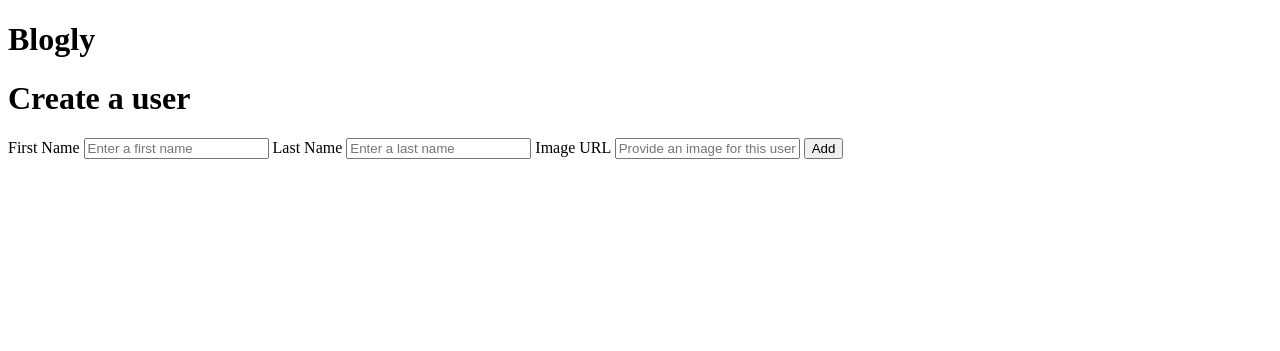
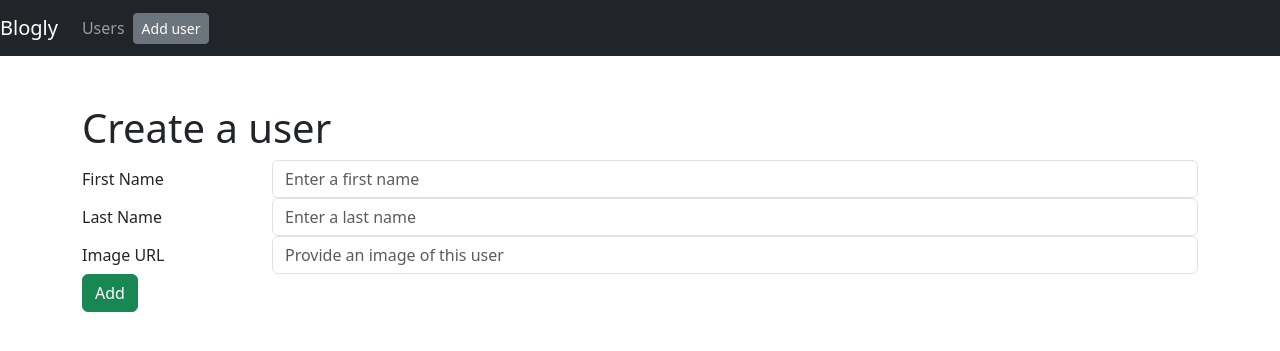
Before and after one commit to Leigh-AnneN/SQLAlchemy-Exercise_1, a Flask app: page /users/new in a window 1280 px wide. Shown: the top 351 px of the page. Run offline with Flask 3, Linux system fonts and the light colour scheme; some libraries are stand-ins or nearby versions.

Commit message:
secondcommit_ex_2

```diff
--- a/app.py
+++ b/app.py
@@ -1,8 +1,8 @@
 """Blogly application."""
 
-from flask import Flask,request, redirect, render_template
+from flask import Flask,request, redirect, render_template, flash
 from flask_debugtoolbar import DebugToolbarExtension
-from models import db, connect_db, User
+from models import db, connect_db, User, Post
 
 app = Flask(__name__)
 app.app_context().push()
@@ -63,7 +63,7 @@ def users_edit(user_id):
 
 @app.route('/users/<int:user_id>/edit', methods=["POST"])
 def edit_user(user_id):
-    """HAndles form submission for updating an existing user"""
+    """Handles form submission for updating an existing user"""
 
     user = User.query.get_or_404(user_id)
     user.first_name = request.form['first_name']
@@ -84,3 +84,24 @@ def delete_user(user_id):
     db.session.commit()
 
     return redirect("/users")
+
+@app.route('/users/<int:user_id>/posts/new')
+def posts_new_form(user_id):
+    """Show form to add a post for that specific user."""
+    user= User.query.get_or_404(user_id)
+    return render_template ("posts/new.html", user=user)
+
+@app.route('/users/<int:user_id>/posts/new', methods=["POST"])
+def posts_new(user_id):
+    """Handle form submission for creating a new post for a specific user"""
+
+    user = User.query.get_or_404(user_id)
+    new_post = Post(title=request.form['title'],
+                    content=request.form['content'],
+                    user=user)
+
+    db.session.add(new_post)
+    db.session.commit()
+    flash(f"Post '{new_post.title}' added.")
+
+    return redirect(f"/users/{user_id}")
--- a/templates/base.html
+++ b/templates/base.html
@@ -1,13 +1,31 @@
 <!DOCTYPE html>
 <html lang="en">
 <head>
-    <meta charset="UTF-8">
-    <meta http-equiv="X-UA-Compatible" content="IE=edge">
-    <meta name="viewport" content="width=device-width, initial-scale=1.0">
-    <title>{% block title %} {% endblock %}</title>
+  <meta charset="UTF-8">
+  <title>
+    Blogly &ndash; {% block title %}{% endblock %}
+  </title>
+  <link rel="stylesheet"
+        href="https://unpkg.com/bootstrap/dist/css/bootstrap.css">
+  <link rel="stylesheet" href="/static/style.css">
 </head>
+
 <body>
-    <h1>Blogly</h1>
-    {% block content %} {%endblock%}
+<nav class="navbar navbar-expand-lg navbar-dark bg-dark">
+  <a class="navbar-brand" href="/">Blogly</a>
+  <ul class="navbar-nav">
+    <li class="nav-item"><a class="nav-link" href="/users">Users</a></li>
+  </ul>
+  <ul class="navbar-nav ml-auto">
+    <li class="nav-item">
+      <a class="btn btn-sm btn-secondary" href="/users/new">Add user</a>
+    </li>
+  </ul>
+</nav>
+<div class="container mt-5">
+  {% block content %}
+  <!-- put the content here -->
+  {% endblock %}
+</div>
 </body>
 </html>
--- a/templates/users/edit.html
+++ b/templates/users/edit.html
@@ -41,7 +41,7 @@
 
 <div class="form-group text-right">
     <a href="/users" class="btn btn-outline-info">Cancel</a>
-    <button type="submit" class="btn btn-success">Save</button>
+    <button type="submit" class="btn btn-outline-primary">Save</button>
   </div>
 
 
--- a/templates/users/index.html
+++ b/templates/users/index.html
@@ -12,7 +12,7 @@
     {% endfor %}
   </ul>
   <p>
-    <a class="btn btn-sm btn-secondary" href="/users/new">Add user</a>
+    <a class="btn btn-outline-primary" href="/users/new">Add user</a>
 </p>
 
   {%endblock%}
--- a/templates/users/new.html
+++ b/templates/users/new.html
@@ -5,13 +5,46 @@
 {% block content %}
 <h1>Create a user</h1>
  <form method="POST">
-    <label for="last_name" class="col-sm-2 col-form-label">First Name</label>
-    <input type="text" name="first_name" id="first_name" placeholder="Enter a first name">
-    <label for="last_name" class="col-sm-2 col-form-label">Last Name</label>
-    <input type="text" name="last_name" id="last_name" placeholder="Enter a last name">
-    <label for="last_name" class="col-sm-2 col-form-label">Image URL</label>
-    <input type="url" name="image_url" id="image_URL" placeholder="Provide an image for this user">
-    <button type="submit">Add</button>
+
+   <div class="form-group row">
+      <label for="first_name" class="col-sm-2 col-form-label">First Name</label>
+      <div class="col-sm-10">
+        <input type="text"
+               class="form-control"
+               id="first_name"
+               name="first_name"
+               placeholder="Enter a first name">
+      </div>
+    </div>
+
+    <div class="form-group row">
+      <label for="last_name" class="col-sm-2 col-form-label">Last Name</label>
+      <div class="col-sm-10">
+        <input type="text"
+               class="form-control"
+               id="last_name"
+               name="last_name"
+               placeholder="Enter a last name">
+      </div>
+    </div>
+
+    <div class="form-group row">
+      <label for="image_url" class="col-sm-2 col-form-label">Image URL</label>
+      <div class="col-sm-10">
+        <input type="text"
+               class="form-control"
+               id="image_url"
+               name="image_url"
+               placeholder="Provide an image of this user">
+      </div>
+    </div>
+
+    <div class="form-group row">
+      <div class="ml-auto mr-3">
+        <button type="submit" class="btn btn-success">Add</button>
+      </div>
+    </div>
+
  </form>
 
   {%endblock%}
```
Also changed, not shown: models.py (+19 -0 lines), templates/posts/new.html (added, +33 -0 lines), templates/users/show.html (+11 -0 lines), templates/static/style.css (added), 1 other file.
